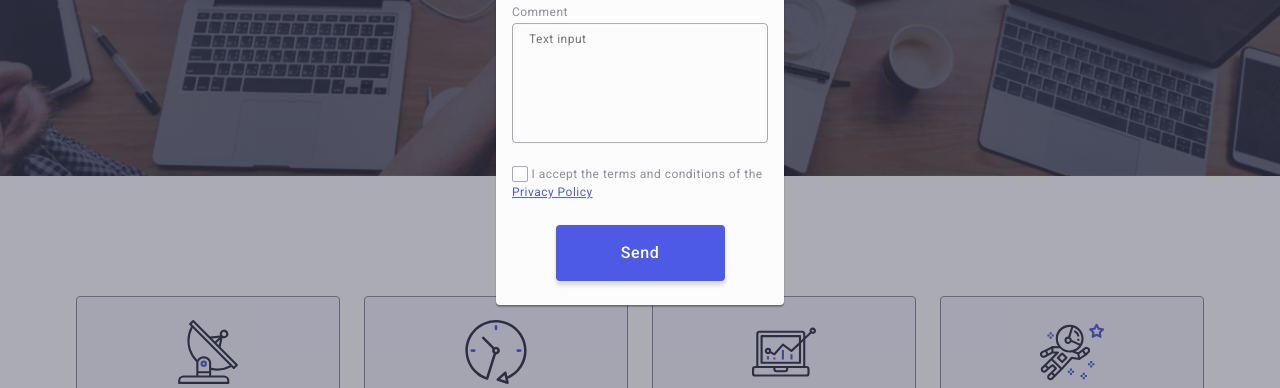
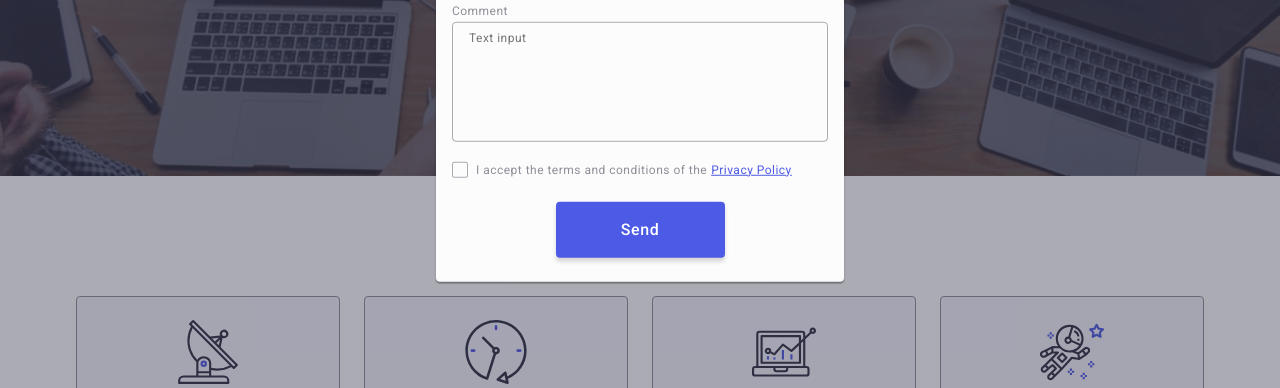
Before and after one commit to Aileneboro/goit-markup-hw-06, a plain HTML site: page index.html in a window 1280 px wide. Shown: the part 412-800 px from the top of the page. Drawn offline with nearby package versions, Linux system fonts and the light colour scheme.

Commit message:
Adapt modal window

```diff
--- a/css/styles.css
+++ b/css/styles.css
@@ -586,8 +586,6 @@ ul > li > a {
   transform: translate(-50%, -50%);
   width: 288px;
   min-height: 623px;
-  /* width: 408px; */
-  /* min-height: 584px; */
   border-radius: 4px;
   background-color: #fcfcfc;
   padding: 72px 16px 24px 16px;
@@ -718,9 +716,16 @@ ul > li > a {
   font-size: 12px;
   line-height: 1.17;
   letter-spacing: 0.04em;
+  display: flex;
+  align-items: center;
+  flex-wrap: wrap;
+  gap: 4px;
+  margin-left: 24px;
 }
 
 .privacy-span {
+  position: absolute;
+  left: 16px;
   width: 16px;
   height: 16px;
   border: 1px solid rgba(46, 47, 66, 0.4);
@@ -746,6 +751,9 @@ ul > li > a {
   line-height: 1.33;
   letter-spacing: 0.04em;
   text-decoration-line: underline;
+  /* position: absolute;
+  left: 24px;
+  top: 14px; */
 }
 
 .modal-window-btn {
@@ -840,6 +848,11 @@ ul > li > a {
   .footer-subtitle {
     text-align: left;
   }
+
+  .modal {
+    width: 408px;
+    min-height: 584px;
+  }
 }
 
 @media screen and (min-width: 1158px) {
```
